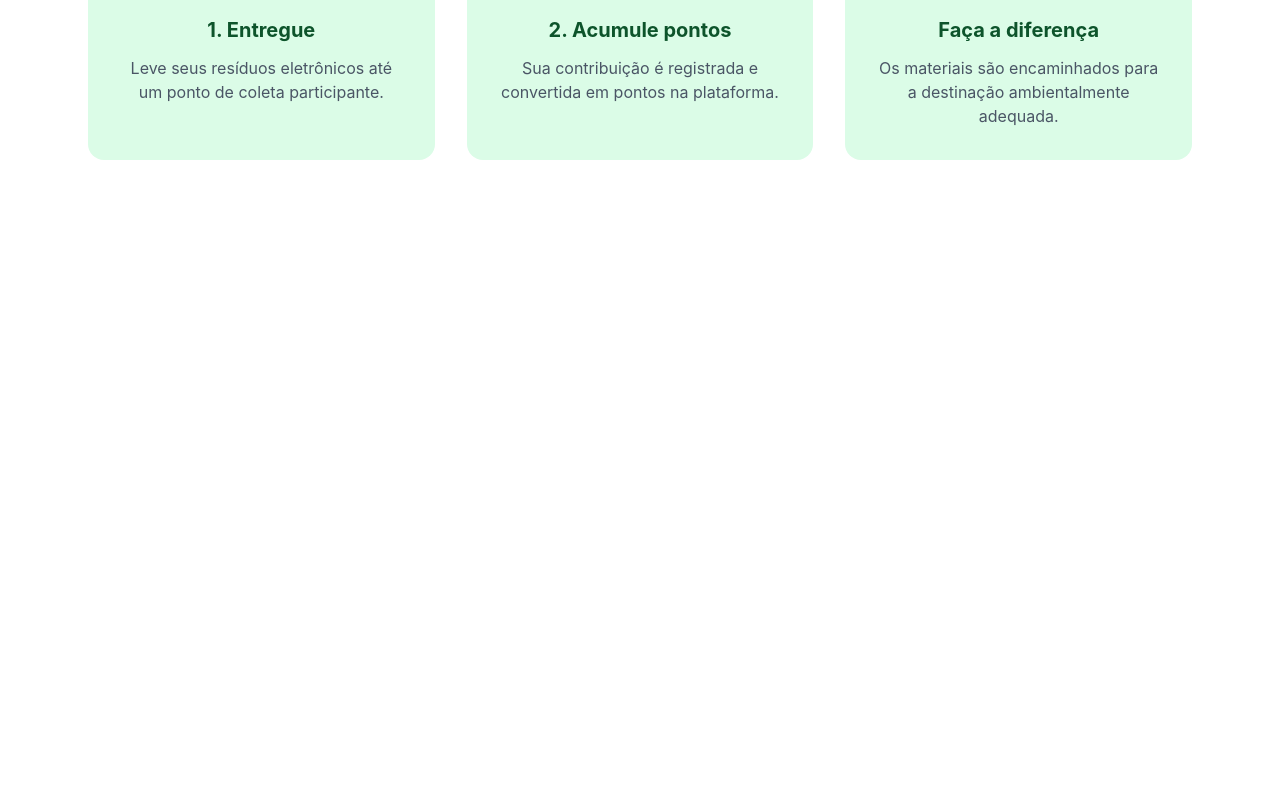
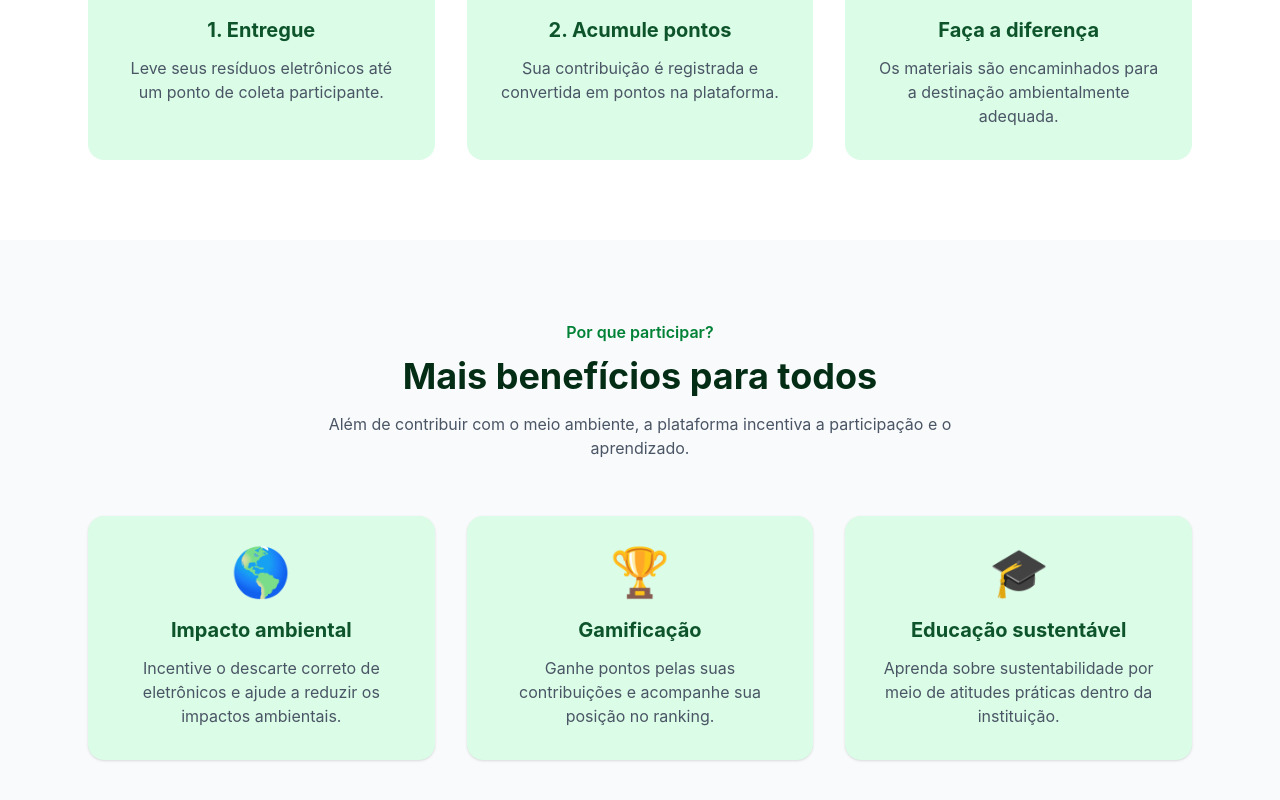
Before and after one commit to GS-EcoTech-Class/EcoTech-Class, a React (Vite) app: page / in a window 1280 px wide. Shown: the part 1076-1876 px from the top of the page. Before the commit the page ends 1316 px from the top, so only its background shows below. Built offline with nearby package versions, Linux system fonts and the light colour scheme.

Commit message:
feat: criando seção de vantagens da plataforma

```diff
--- a/src/App.jsx
+++ b/src/App.jsx
@@ -2,6 +2,7 @@ import React from 'react'
 import Header from './components/Header'
 import Hero from './components/Hero'
 import Etapas from './components/Etapas'
+import Vantagens from './components/Vantagens'
 
 const App = () => {
   return (
@@ -9,6 +10,7 @@ const App = () => {
       <Header/>
       <Hero/>
       <Etapas/>
+      <Vantagens/>
     </div>
   )
 }
--- a/src/components/Vantagens.jsx
+++ b/src/components/Vantagens.jsx
@@ -2,9 +2,40 @@ import React from 'react'
 
 const Vantagens = () => {
   return (
-    <div>
+    <section id="vantagens" className="w-full bg-gray-50 py-20">
+      <div className="max-w-6xl mx-auto px-6">
 
-    </div>
+        {/* título da seção */}
+        <div className="text-center mb-14">
+          <span className="text-green-700 font-semibold">Por que participar?</span>
+          <h2 className="text-3xl md:text-4xl font-bold text-green-950 mt-3 mb-4">Mais benefícios para todos</h2>
+          <p className="text-gray-600 max-w-2xl mx-auto">Além de contribuir com o meio ambiente, a plataforma incentiva a participação e o aprendizado.</p>
+        </div>
+
+        {/* cards de vantagens */}
+        <div className="grid grid-cols-1 md:grid-cols-3 gap-8">
+          <div className="bg-green-100 rounded-2xl p-8 text-center shadow-sm">
+            <span className="text-5xl">🌎</span>
+            <h3 className="text-xl font-bold text-green-900 mt-5 mb-3">Impacto ambiental</h3>
+            <p className="text-gray-600">Incentive o descarte correto de eletrônicos e ajude a reduzir os impactos ambientais.</p>
+          </div>
+
+          <div className="bg-green-100 rounded-2xl p-8 text-center shadow-sm">
+            <span className="text-5xl">🏆</span>
+            <h3 className="text-xl font-bold text-green-900 mt-5 mb-3">Gamificação</h3>
+            <p className="text-gray-600">Ganhe pontos pelas suas contribuições e acompanhe sua posição no ranking.</p>
+          </div>
+
+          <div className="bg-green-100 rounded-2xl p-8 text-center shadow-sm">
+            <span className="text-5xl">🎓</span>
+            <h3 className="text-xl font-bold text-green-900 mt-5 mb-3">Educação sustentável</h3>
+            <p className="text-gray-600">Aprenda sobre sustentabilidade por meio de atitudes práticas dentro da instituição.</p>
+          </div>
+
+        </div>
+
+      </div>
+    </section>
   )
 }
 
```
